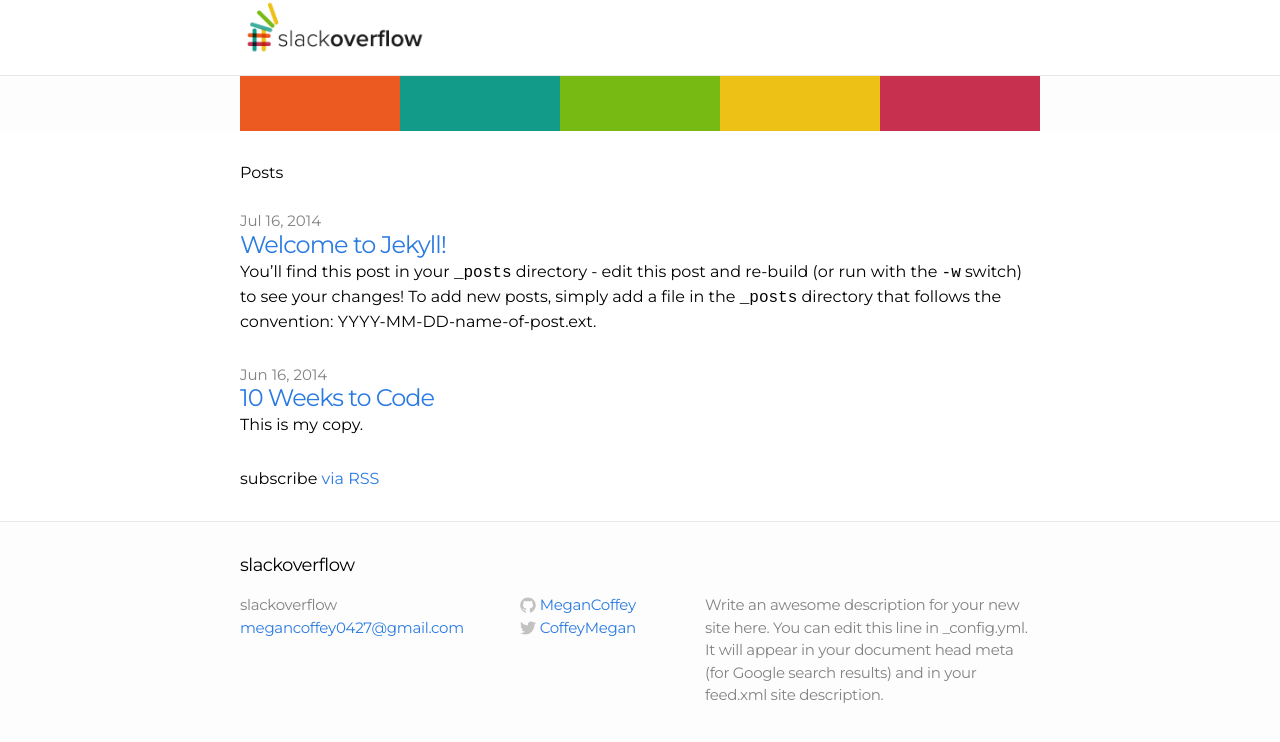
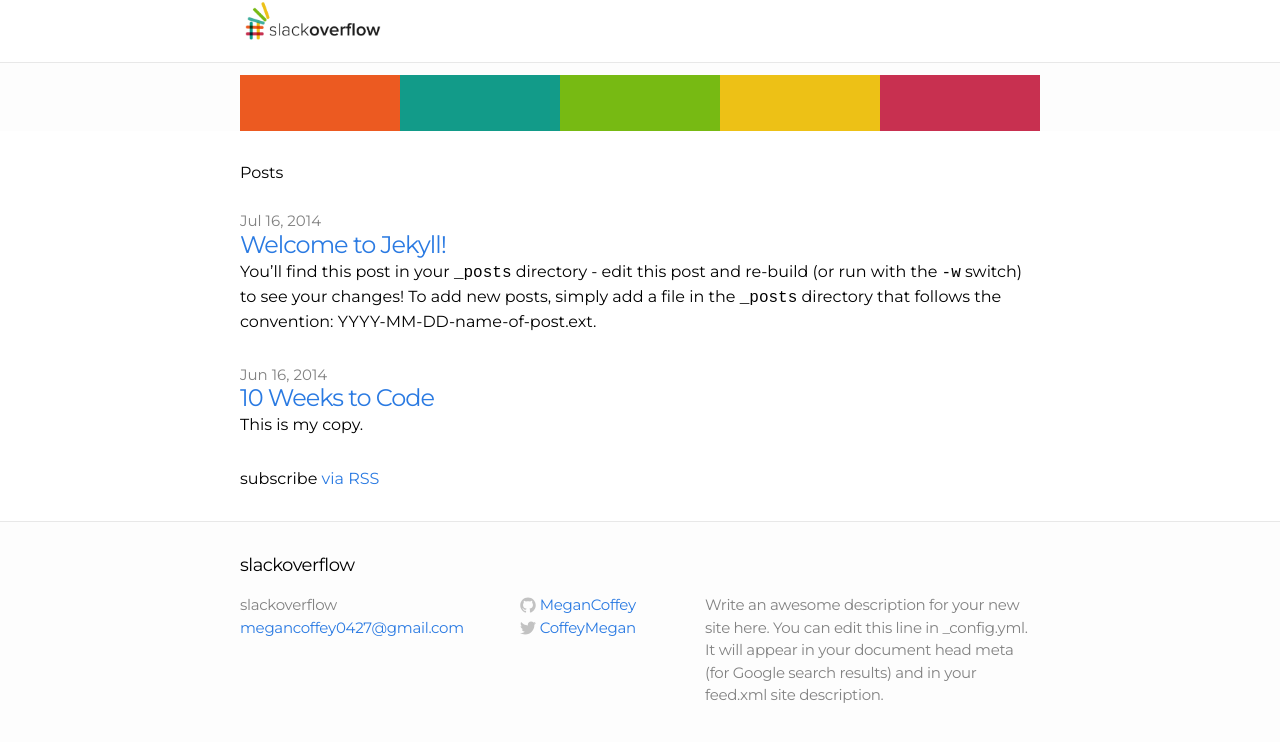
Before and after one commit to MeganCoffey/MeganCoffey.github.io, a Jekyll site: the page built from index.html, in a window 1280 px wide and 900 px high. Shown: the top 742 px of the window. Built offline with Jekyll 4.4.1, drawn with Linux system fonts in a browser that asks for light colours.

Commit message:
update logo size

```diff
--- a/_includes/header.html
+++ b/_includes/header.html
@@ -2,7 +2,7 @@
 
   <div class="wrap">
 
-    <a class="site-title" href="{{ site.baseurl }}/"><img src="images/logo.jpg" alt="slackoverflow" height="56px"></a>
+    <a class="site-title" href="{{ site.baseurl }}/"><img src="images/logo.jpg" alt="slackoverflow" width="150px"></a>
 
   </div>
 
```
